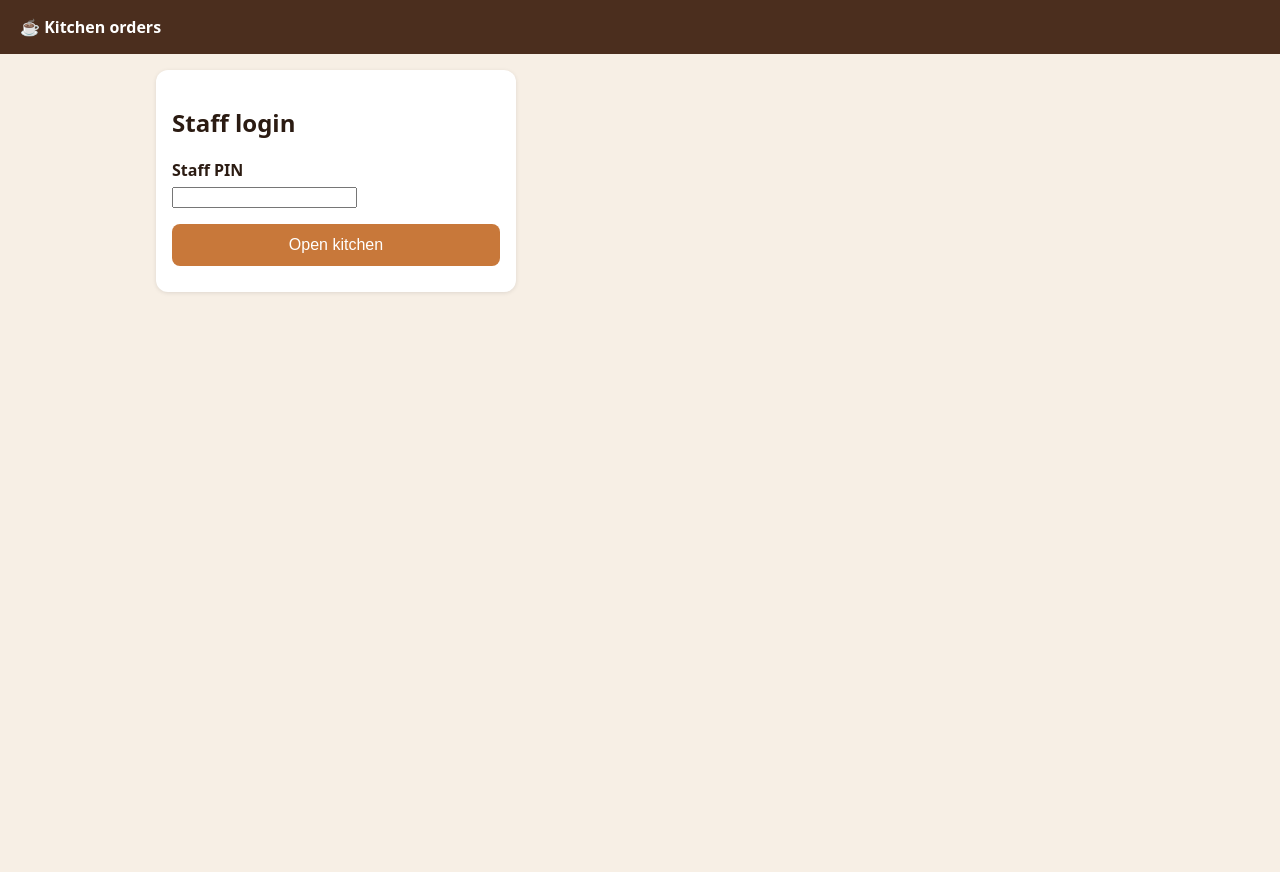
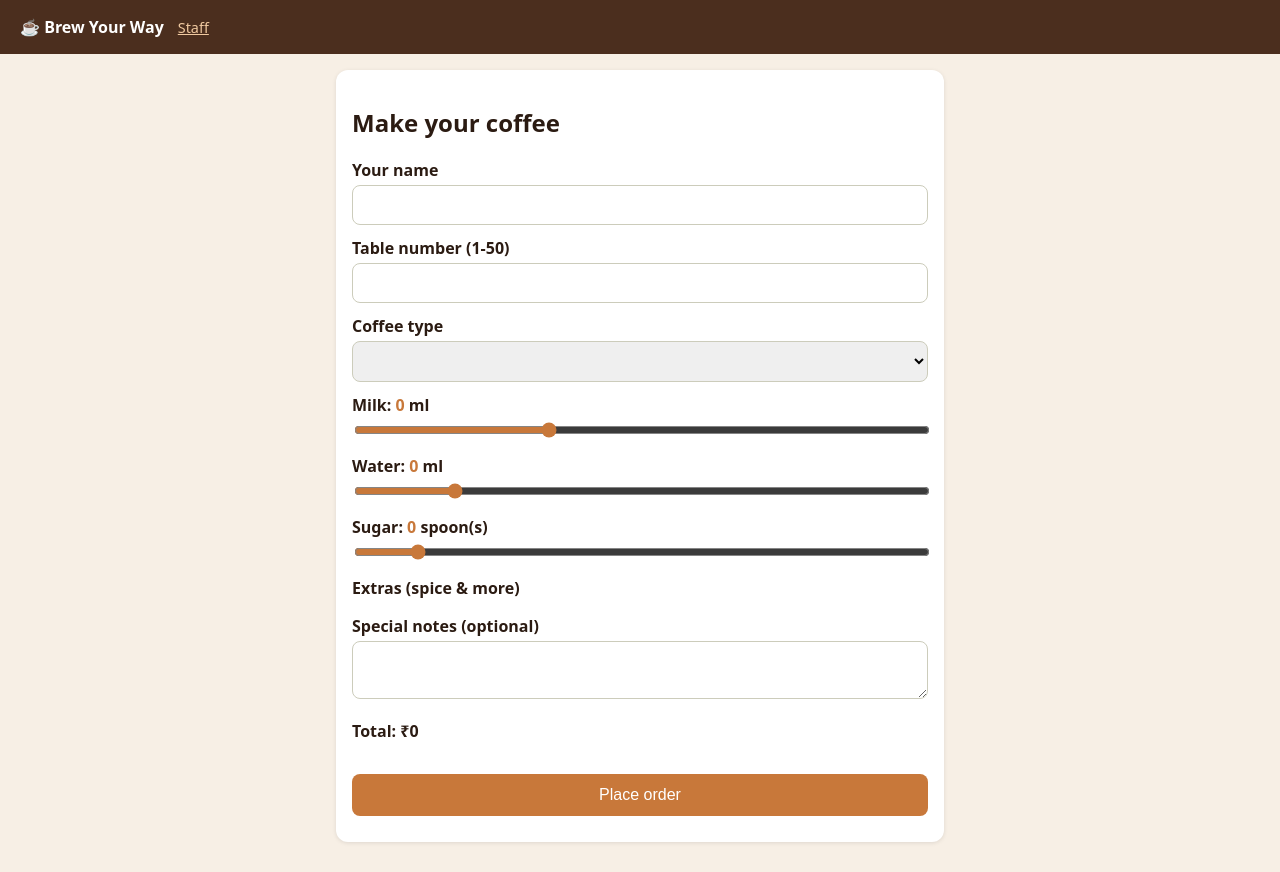
Before and after one commit to dileep123455/OrderCoffee, a website: page public/kitchen.html in a window 1280 px wide. Before the commit the page ends 800 px from the top, so only its background shows below. Drawn offline with Linux system fonts and the light colour scheme; no server answers.

Commit message:
Update kitchen page title and order section

```diff
--- a/public/kitchen.html
+++ b/public/kitchen.html
@@ -3,25 +3,43 @@
 <head>
   <meta charset="UTF-8">
   <meta name="viewport" content="width=device-width, initial-scale=1">
-  <title>Kitchen</title>
+  <title>Make Your Coffee</title>
   <link rel="stylesheet" href="style.css">
 </head>
 <body>
-<header><strong>&#9749; Kitchen orders</strong></header>
-<main style="max-width:1000px">
-  <section id="login" class="card" style="max-width:360px">
-    <h2>Staff login</h2>
-    <label for="pin">Staff PIN</label>
-    <input type="password" id="pin" autocomplete="off">
-    <button class="full" id="loginBtn">Open kitchen</button>
-    <div class="error" id="loginError"></div>
+<header><strong>&#9749; Brew Your Way</strong><a href="kitchen.html">Staff</a></header>
+<main>
+  <section id="orderSection" class="card">
+    <h2>Make your coffee</h2>
+    <label for="name">Your name</label>
+    <input type="text" id="name" maxlength="40">
+    <label for="table">Table number (1-50)</label>
+    <input type="number" id="table" min="1" max="50">
+    <label for="coffee">Coffee type</label>
+    <select id="coffee"></select>
+    <label>Milk: <span class="val" id="milkVal">0</span> ml</label>
+    <input type="range" id="milk" min="0" max="300" step="10" value="100">
+    <label>Water: <span class="val" id="waterVal">0</span> ml</label>
+    <input type="range" id="water" min="0" max="300" step="10" value="50">
+    <label>Sugar: <span class="val" id="sugarVal">0</span> spoon(s)</label>
+    <input type="range" id="sugar" min="0" max="10" step="1" value="1">
+    <label>Extras (spice &amp; more)</label>
+    <div class="extras" id="extras"></div>
+    <label for="notes">Special notes (optional)</label>
+    <textarea id="notes" rows="2" maxlength="200"></textarea>
+    <p><strong>Total: &#8377;<span id="total">0</span></strong></p>
+    <button class="full" id="submit">Place order</button>
+    <div class="error" id="error"></div>
   </section>
-  <div id="board" class="hidden">
-    <p><button class="alt" id="logout">Log out</button></p>
-    <p id="empty" class="hidden">No active orders.</p>
-    <div class="grid" id="orders"></div>
-  </div>
+
+  <section id="trackSection" class="card hidden">
+    <h2>Order <span id="orderId"></span></h2>
+    <p id="summary"></p>
+    <div class="steps" id="steps"></div>
+    <p id="statusMsg"></p>
+    <button class="alt" id="newOrder">Order another</button>
+  </section>
 </main>
-<script src="kitchen.js"></script>
+<script src="app.js"></script>
 </body>
 </html>
```
